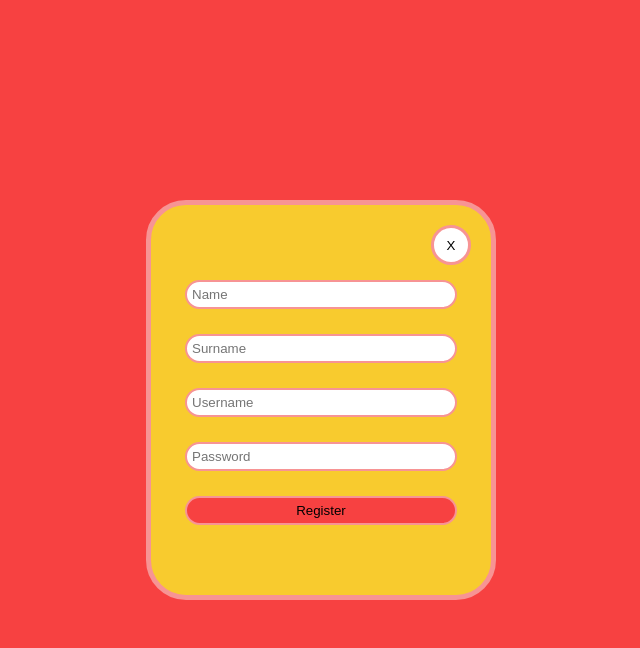
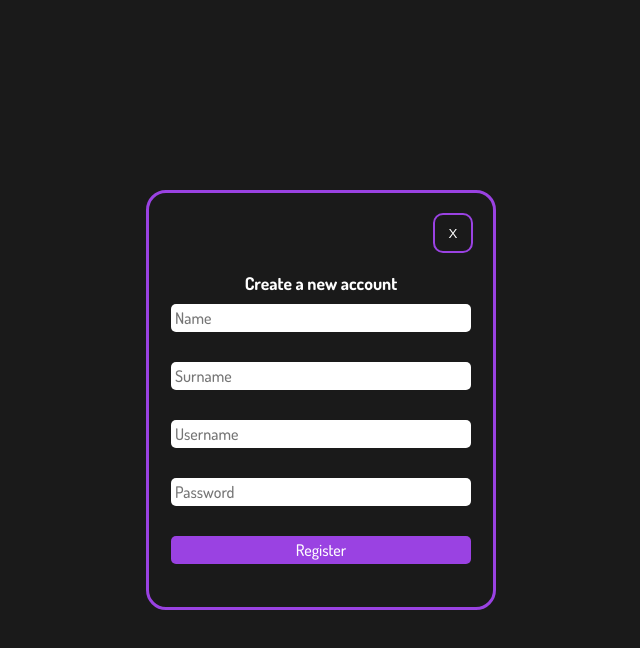
Before and after one commit to velibordev/Askify, a plain HTML site: page index.html in a window 1280 px wide. Both pictures are taken after a click on the element "Register now.". Shown: the whole page, without its empty margins (319-959 px from the left). Drawn offline with Linux system fonts and the light colour scheme; a web font is replaced by a local one.

Commit message:
Add files via upload

```diff
--- a/index.html
+++ b/index.html
@@ -21,14 +21,17 @@
       </div>
    </div>
    <div class="register">
-      <button id="close_div">X</button>
-      <input type="text" id="real_name" placeholder="Name">
+      <div class="register_wrapper_small">
+         <p>Create a new account</p>
+         <button id="close_div">X</button>
+      </div>
+      <input type="text" id="real_name" placeholder="Name" class="remove_error">
       <p class="error_messages">error</p>
-      <input type="text" id="surname" placeholder="Surname">
+      <input type="text" id="surname" placeholder="Surname" class="remove_error">
       <p class="error_messages">error</p>
-      <input type="text" id="username" placeholder="Username">
+      <input type="text" id="username" placeholder="Username" class="remove_error">
       <p class="error_messages">error</p>
-      <input type="text" id="password" placeholder="Password">
+      <input type="text" id="password" placeholder="Password" class="remove_error">
       <p class="error_messages">error</p>
       <button id="create_account_button">Register</button>
    </div>
--- a/index.js
+++ b/index.js
@@ -21,6 +21,8 @@ let isSurnameValidated = false;
 let isUsernameValidated = false;
 let isPasswordValidated = false;
 let error_messages = document.getElementsByClassName("error_messages");
+let remove_error = document.getElementsByClassName('remove_error')
+
 let erorrs = [
     "You must enter a name.",
     "Name can't contain special characters.",
@@ -94,3 +96,8 @@ create_account_button === null || create_account_button === void 0 ? void 0 : cr
     }
     document.cookie = `username=${username.value}`;
 });
+for (let i = 0; i < remove_error.length; i++) {
+    remove_error[i].addEventListener('click', () => {
+        error_messages[i].style.visibility = 'hidden'
+    })
+}
--- a/style.scss
+++ b/style.scss
@@ -13,7 +13,7 @@
 }
 
 body {
-   background-color: #f74141;
+   background-color: #1A1A1A;
 }
 
 * {
@@ -68,24 +68,18 @@ body::-webkit-scrollbar-thumb {
       flex-direction: column;
 
       h1 {
-         font-size: 3rem;
+         font-size: 3.5rem;
          font-family: 'Gasoek One', sans-serif;
-         color: #012443;
-
-         span {
-            color: #F8CB2E;
-            -webkit-text-stroke-width: 1px;
-            -webkit-text-stroke-color: #012443;
-         }
+         color: #9a42e2;
       }
 
       p {
          font-family: 'Dosis', sans-serif;
-         font-size: 1.2rem;
+         font-size: 1.1rem;
          font-weight: 500;
          width: 38ch;
          text-align: center;
-         color: #1a1a1a;
+         color: gainsboro;
 
          span {
             color: white;
@@ -101,11 +95,13 @@ body::-webkit-scrollbar-thumb {
          padding: 4px;
          margin-top: 10px;
          border-radius: 5px;
-         background-color: #012443;
-         border: 1px solid black;
+         background-color: white;
          font-weight: 500;
          font-size: 1rem;
-         color: white;
+
+         &:focus {
+            outline: 2px solid #9a42e2;
+         }
       }
 
       button {
@@ -114,11 +110,15 @@ body::-webkit-scrollbar-thumb {
          width: 300px;
          padding: 4px;
          margin-top: 10px;
-         background-color: #F8CB2E;
+         background-color: #9a42e2;
          cursor: pointer;
          border: 1px solid black;
          font-weight: 500;
          border-radius: 5px;
+
+         &:focus {
+            outline: 2px solid #9a42e2;
+         }
       }
    }
 }
@@ -342,10 +342,10 @@ body::-webkit-scrollbar-thumb {
 .register {
    font-family: 'Dosis', sans-serif;
    width: 350px;
-   background-color: #F8CB2E;
-   border: 5px solid #f79494;
-   border-radius: 40px;
-   height: 400px;
+   background-color: transparent;
+   border: 3px solid #9a42e2;
+   border-radius: 20px;
+   height: 420px;
    position: absolute;
    top: 50%;
    left: 50%;
@@ -356,33 +356,59 @@ body::-webkit-scrollbar-thumb {
    flex-direction: column;
    display: none;
 
+   .register_wrapper_small {
+      display: flex;
+      align-items: center;
+      justify-content: space-between;
+
+      p {
+         color: white;
+         font-size: 1.1rem;
+         font-weight: bold;
+         margin-top: 35px;
+      }
+
       #close_div {
          width: 40px;
          height: 40px;
          cursor: pointer;
-      border-radius: 100px;
-      border: 3px solid #f79494;
-      background-color: white;
+         border-radius: 10px;
+         border: 2px solid #9a42e2;
+         background-color: transparent;
+         color: white;
          position: absolute;
          top: 20px;
          right: 20px;
       }
+   }
+
+
 
    .error_messages {
       visibility: hidden;
+      color: white;
    }
 
    input,
    #create_account_button {
-      width: 80%;
-      padding: 5px;
-      margin-top: 5px;
-      border-radius: 20px;
-      border: 2px solid #f79494;
+      font-family: 'Dosis', sans-serif;
+      border: none;
+      width: 300px;
+      padding: 4px;
+      margin-top: 10px;
+      border-radius: 5px;
+      background-color: white;
+      font-weight: 500;
+      font-size: 1rem;
+
+      &:focus {
+         outline: 2px solid #9a42e2;
+      }
    }
 
    #create_account_button {
-      background-color: #f74141;
+      background-color: #9a42e2;
+      color: white;
       cursor: pointer;
    }
 
```
Also changed, not shown: dist/css/style.css, 1 other file. Lines whose indentation alone changed are shown as unchanged.
